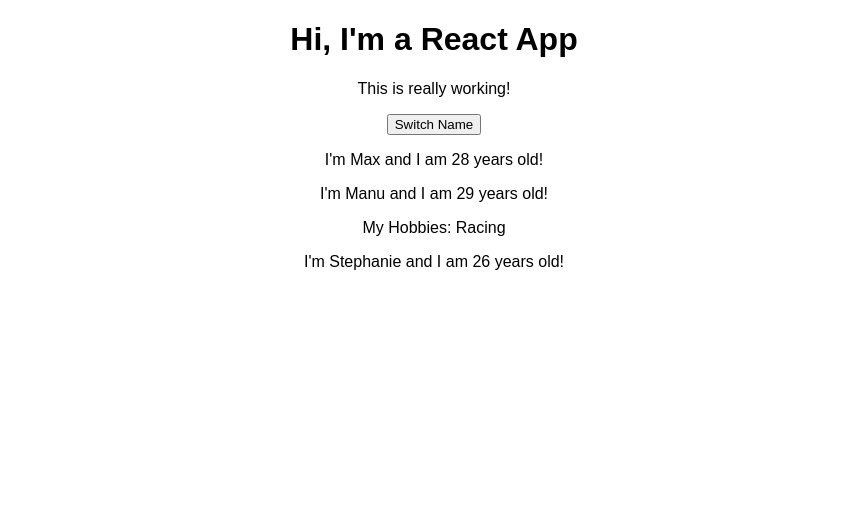
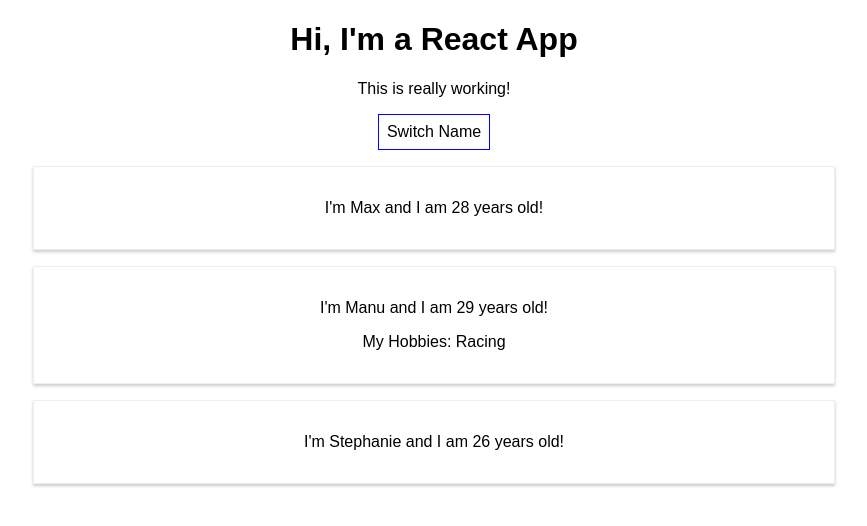
Before and after one commit to NickStull/burger-react, a React (Create React App) app: page / in a window 1280 px wide. Shown: the top 526 px of the page, without its empty margins (206-1073 px from the left). Built offline with nearby package versions, Linux system fonts and the light colour scheme.

Commit message:
added styling

```diff
--- a/src/App.js
+++ b/src/App.js
@@ -16,13 +16,26 @@
   }
 
   render() {
+    const style = {
+      backgroundColor: 'white',
+      font: 'inherit',
+      border: '1px solid blue',
+      padding: '8px',
+      cursor: 'pointer'
+    };
+
     return (
       <div className="App">
         <h1>Hi, I'm a React App</h1>
         <p>This is really working!</p>
-        <button onClick={this.switchNameHandler}>Switch Name</button>
-        <Person name={this.state.persons[0].name} age={this.state.persons[0].age} />
-        <Person name={this.state.persons[1].name} age={this.state.persons[1].age} >My Hobbies: Racing</Person>
+        <button
+          style={style}
+          onClick={this.switchNameHandler}>Switch Name</button>
+        <Person
+          name={this.state.persons[0].name}
+          age={this.state.persons[0].age} />
+        <Person
+          name={this.state.persons[1].name} age={this.state.persons[1].age} >My Hobbies: Racing</Person>
         <Person name={this.state.persons[2].name} age={this.state.persons[2].age} />
       </div>
     );
--- /dev/null
+++ b/src/Person/Person.css
@@ -0,0 +1,8 @@
+.Person {
+    width: 60%;
+    margin: 16px auto;
+    border: 1px solid#eee;
+    box-shadow: 0 2px 3px #ccc;
+    padding: 16px;
+    text-align: center;
+}
--- a/src/Person/Person.js
+++ b/src/Person/Person.js
@@ -1,8 +1,9 @@
 import React from 'react';
+import './Person.css';
 
 const person = (props) => {
     return (
-        <div>
+        <div className="Person">
             <p>I'm {props.name} and I am {props.age} years old!</p>
             <p>{props.children}</p>
         </div>
```
